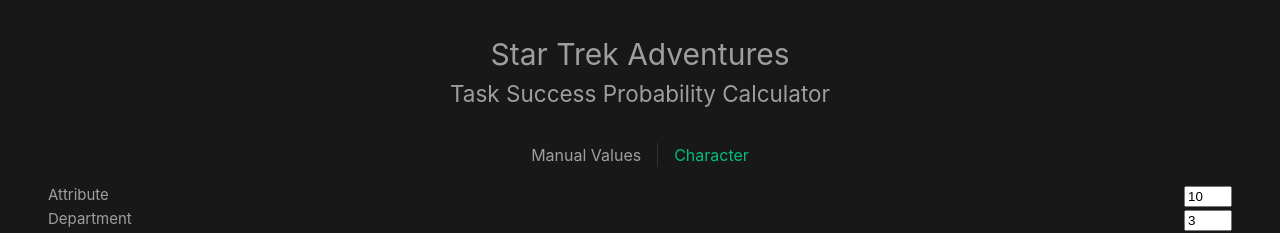
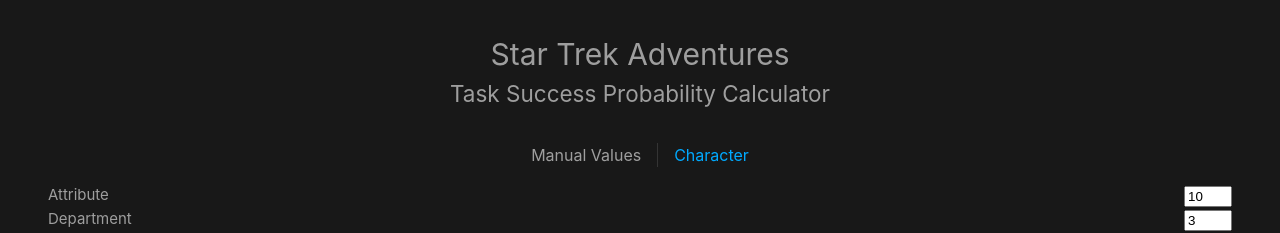
Before and after one commit to cosmicflowchart/sta-tools-vue, a Vue app: page / in a window 1280 px wide. Shown: the top 233 px of the page. Built offline with nearby package versions, Linux system fonts and the light colour scheme.

Commit message:
New favicon + matching link color

```diff
--- a/index.html
+++ b/index.html
@@ -2,7 +2,7 @@
 <html lang="">
   <head>
     <meta charset="UTF-8" />
-    <link rel="icon" href="/favicon.ico" />
+    <link rel="icon" href="/favicon.svg" />
     <meta name="viewport" content="width=device-width, initial-scale=1.0" />
     <title>STA Calculator</title>
   </head>
--- a/src/assets/main.css
+++ b/src/assets/main.css
@@ -7,13 +7,13 @@
 a,
 .green {
   text-decoration: none;
-  color: hsla(160, 100%, 37%, 1);
+  color: hsla(200, 100%, 50%, 1);
   transition: 0.4s;
   padding: 3px;
 }
 
 @media (hover: hover) {
   a:hover {
-    background-color: hsla(160, 100%, 37%, 0.2);
+    background-color: hsla(200, 100%, 50%, 0.2);
   }
 }
```
Also changed, not shown: public/favicon.svg (added), 1 other file (tests, documents, lock files or other folders).
